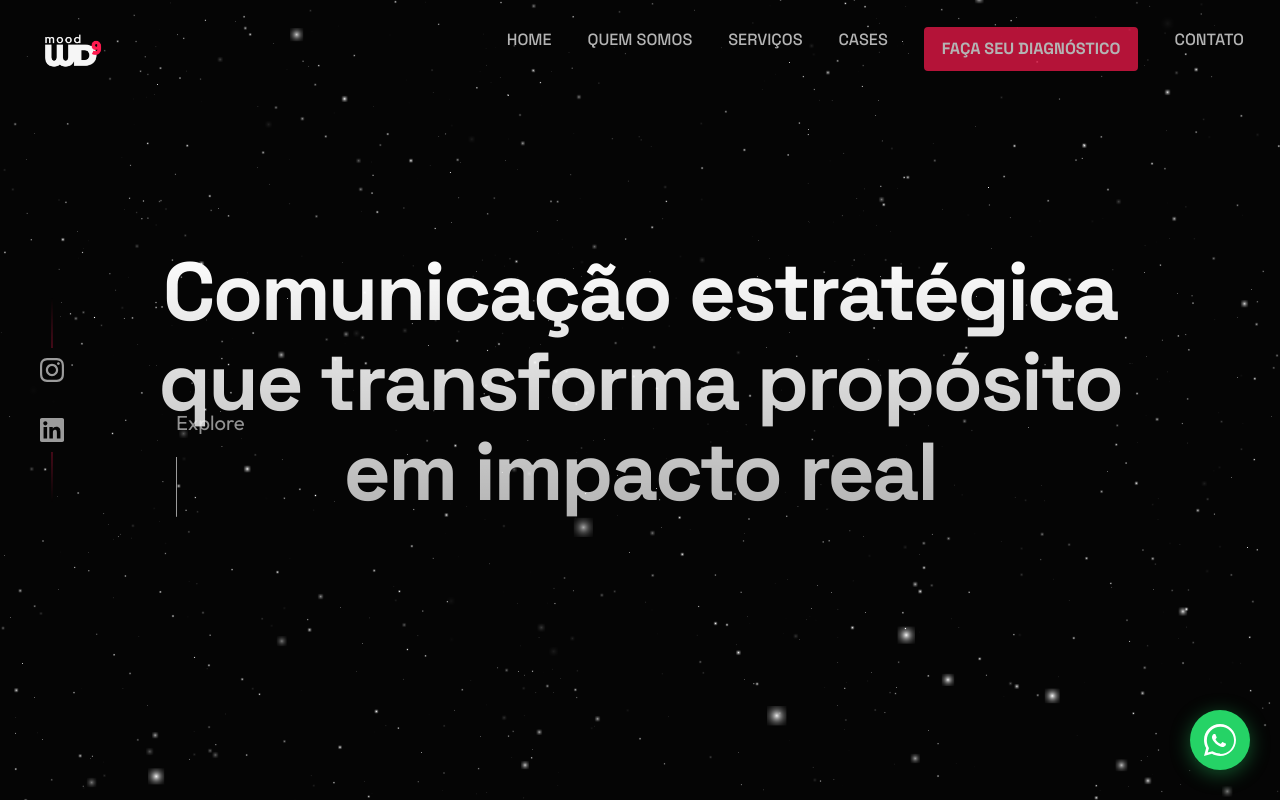
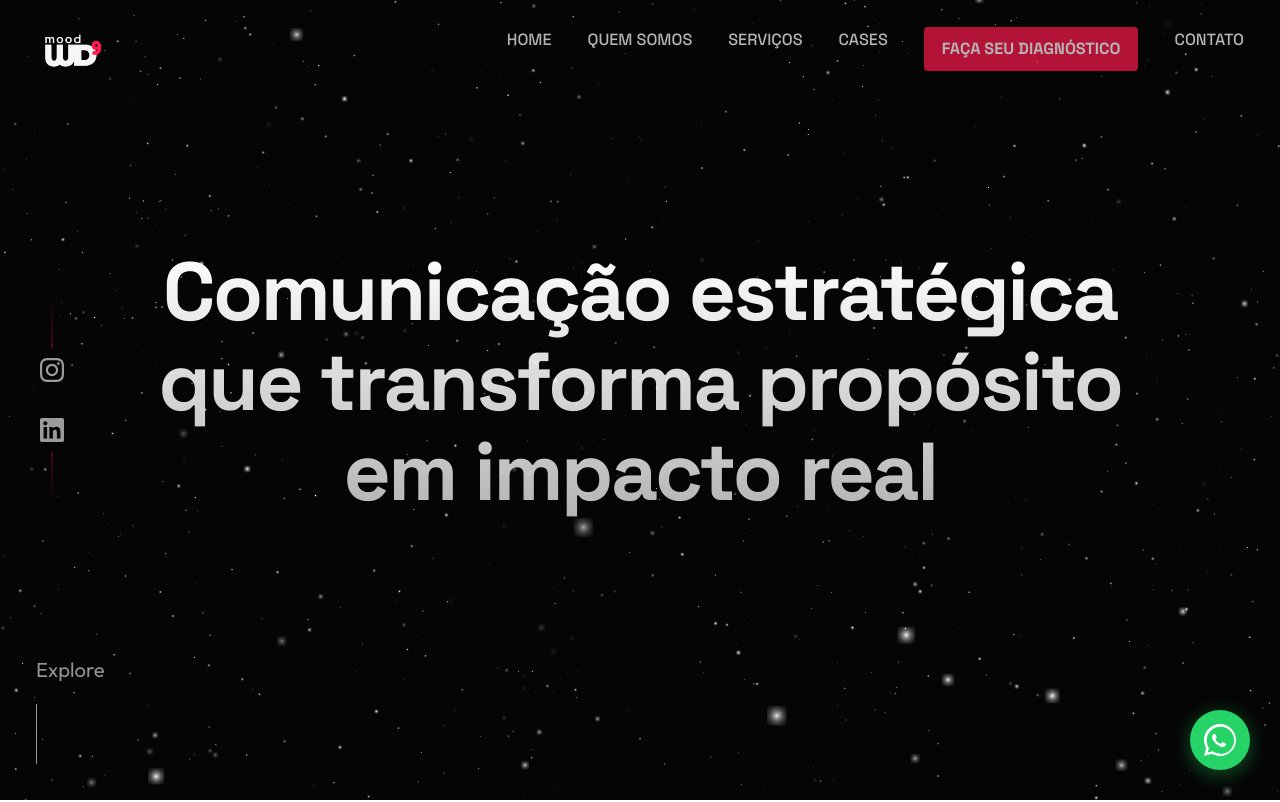
Before and after one commit to felipemaiocch/moodwd9, a website built with Vite: page index.html in a window 1280 px wide. Shown: the top 802 px of the page. Built offline with nearby package versions, Linux system fonts and the light colour scheme; some packages are replaced by stand-ins of ours; animation ran at ten frames a second.

Commit message:
fix: move Explore para fora do hero-content - agora fica na parte inferior da seção hero

```diff
--- a/index.html
+++ b/index.html
@@ -197,10 +197,11 @@
       <div class="hero-content">
         <h1 class="glitch" data-text="Comunicação estratégica que transforma propósito em impacto real">Comunicação estratégica que transforma
           propósito em impacto real</h1>
-        <div class="scroll-indicator">
-          <span>Explore</span>
-          <div class="line"></div>
-        </div>
+      </div>
+
+      <div class="scroll-indicator">
+        <span>Explore</span>
+        <div class="line"></div>
       </div>
     </section>
 
--- a/src/style.css
+++ b/src/style.css
@@ -485,6 +485,7 @@ body {
   align-items: flex-start;
   gap: 1rem;
   opacity: 0.6;
+  z-index: 10;
 }
 
 .scroll-indicator .line {
```
